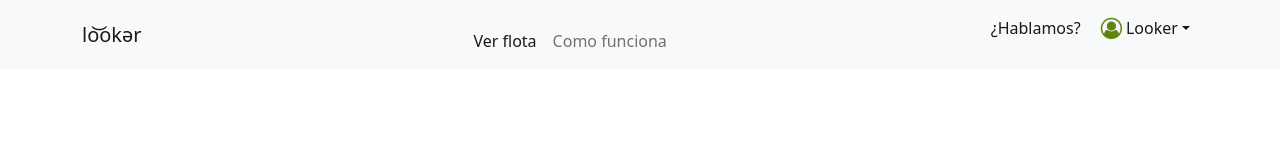
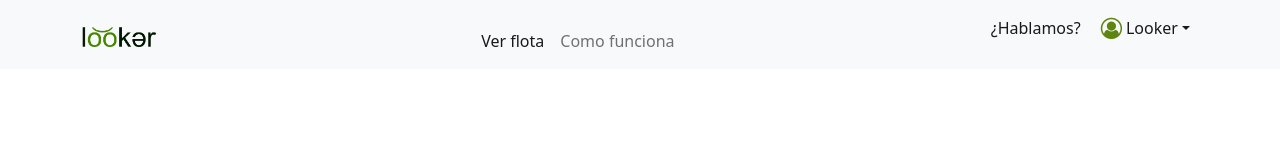
Before and after one commit to iron-runcar/iron-runcar, a React (Create React App) app in the folder web/: page /cars in a window 1280 px wide. Shown: the top 160 px of the page. Built offline with nearby package versions, Linux system fonts and the light colour scheme; no server answers; a web font is replaced by a local one.

Commit message:
feat:logo added

```diff
--- a/web/src/components/cars/cars.css
+++ b/web/src/components/cars/cars.css
@@ -142,5 +142,5 @@ h2 {
 }
 .icon-draw-9 {
     left: 900px;
-    top: 10rem;
+    top: 11rem;
 }
--- a/web/src/components/navbar/navbar.css
+++ b/web/src/components/navbar/navbar.css
@@ -56,3 +56,6 @@
     -moz-transition-timing-function: ease-out;
     -moz-transition-duration: 50ms;
  }
+ .lookerbrand {
+    width: 75px;
+ }
--- a/web/src/components/navbar/navbar.jsx
+++ b/web/src/components/navbar/navbar.jsx
@@ -2,6 +2,7 @@ import React from "react";
 import { Link, NavLink } from "react-router-dom";
 import './navbar.css';
 import AuthContext from '../../contexts/auth-context';
+import lookerbrand from '../images/lookerbrand.png'
 
 function NavBar() {
   const { user, handleLogout } = React.useContext(AuthContext);
@@ -9,7 +10,7 @@ function NavBar() {
   return (
     <nav className="navbar navbar-expand-lg navbar-light bg-light">
       <div className="container">
-        <NavLink className="navbar-brand my-auto" to="/">lo͝okər</NavLink>
+        <NavLink className="navbar-brand my-auto" to="/"><img src={lookerbrand} alt="home_img" className="lookerbrand m-auto" /></NavLink>
         <button className="navbar-toggler" type="button" data-bs-toggle="collapse" data-bs-target="#main-nav" aria-controls="main-nav" aria-expanded="false" aria-label="Toggle navigation">
           <span className="navbar-toggler-icon"></span>
         </button>
```
Also changed, not shown: web/src/components/images/lookerbrand.png (added).
